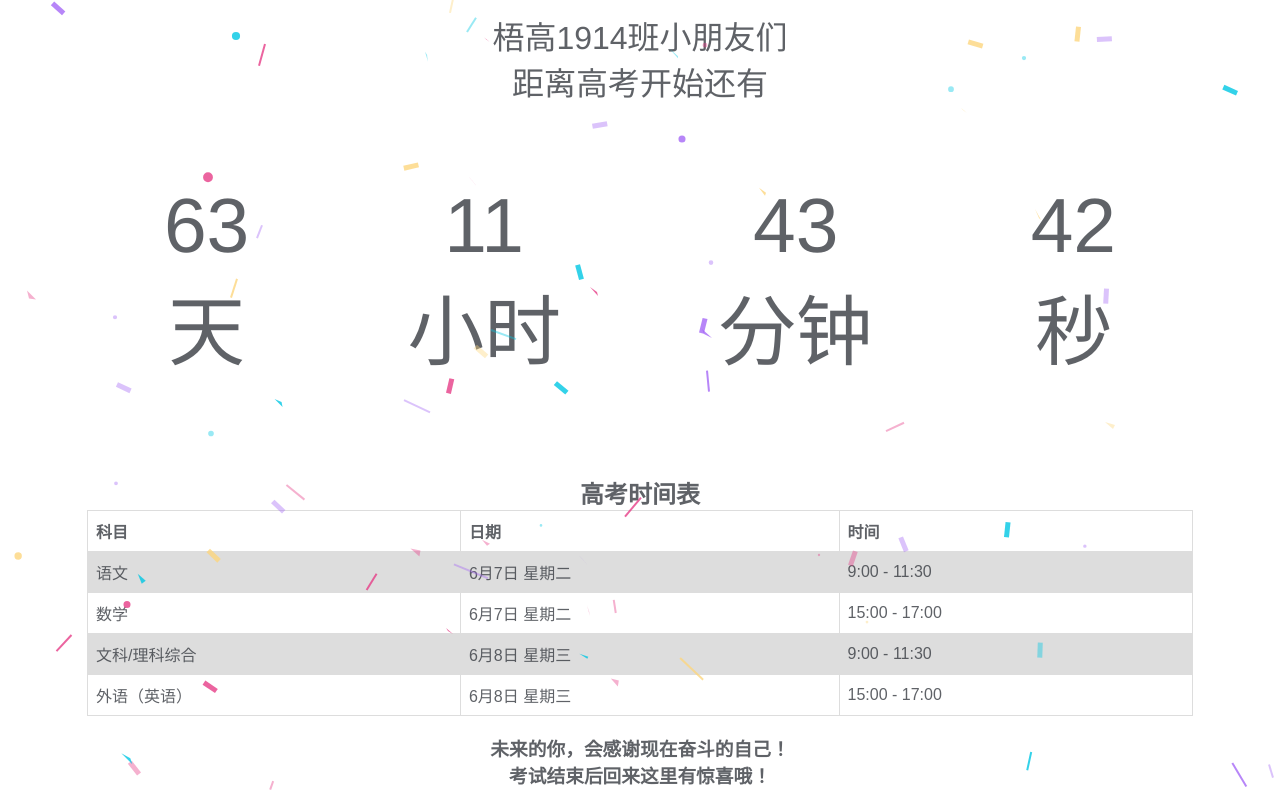
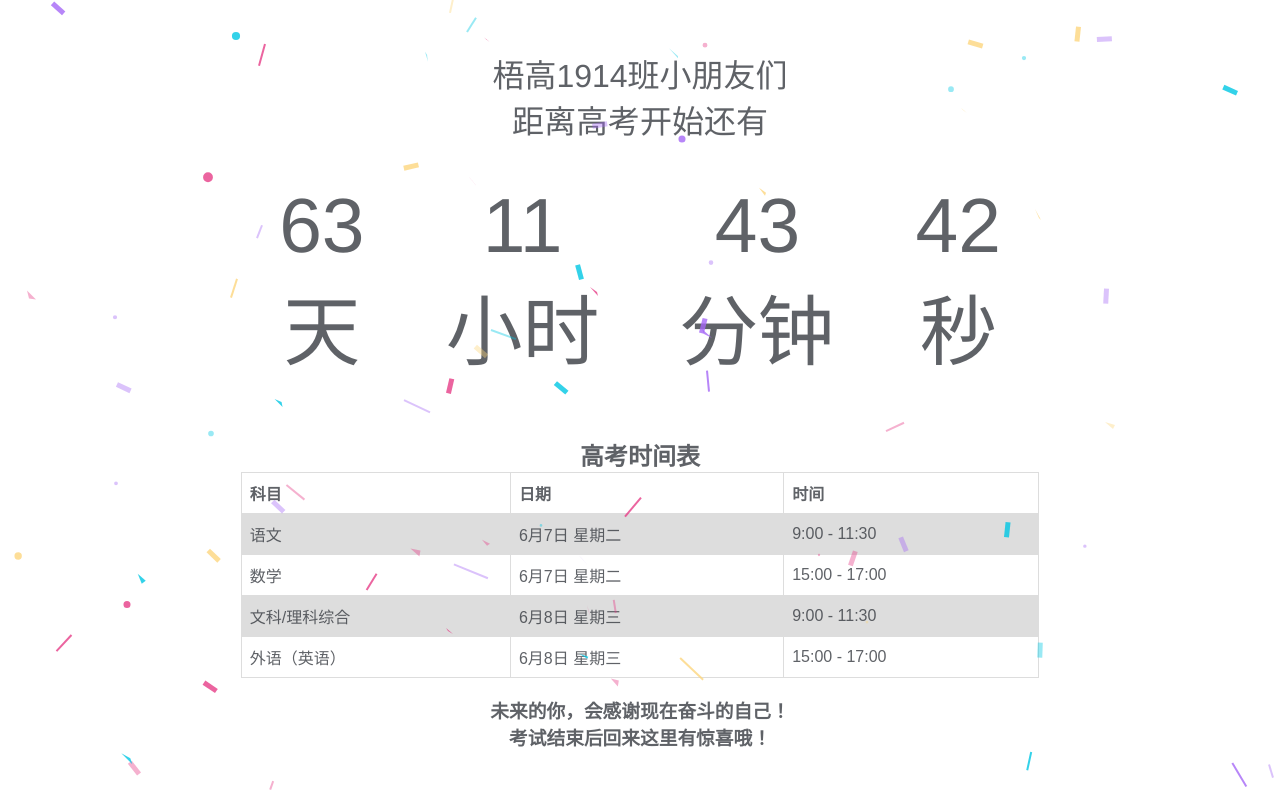
Before and after one commit to deweiliu/gaokao, a plain HTML site: page src/index.html in a window 1280 px wide. Drawn offline with Linux system fonts and the light colour scheme.

Commit message:
Update padding

```diff
--- a/src/styles/style.css
+++ b/src/styles/style.css
@@ -43,7 +43,7 @@ li {
   display: inline-block;
   font-size: 6vw;
   list-style-type: none;
-  padding: 6vw;
+  padding: 3vw;
   text-transform: uppercase;
 }
 li span {
```
